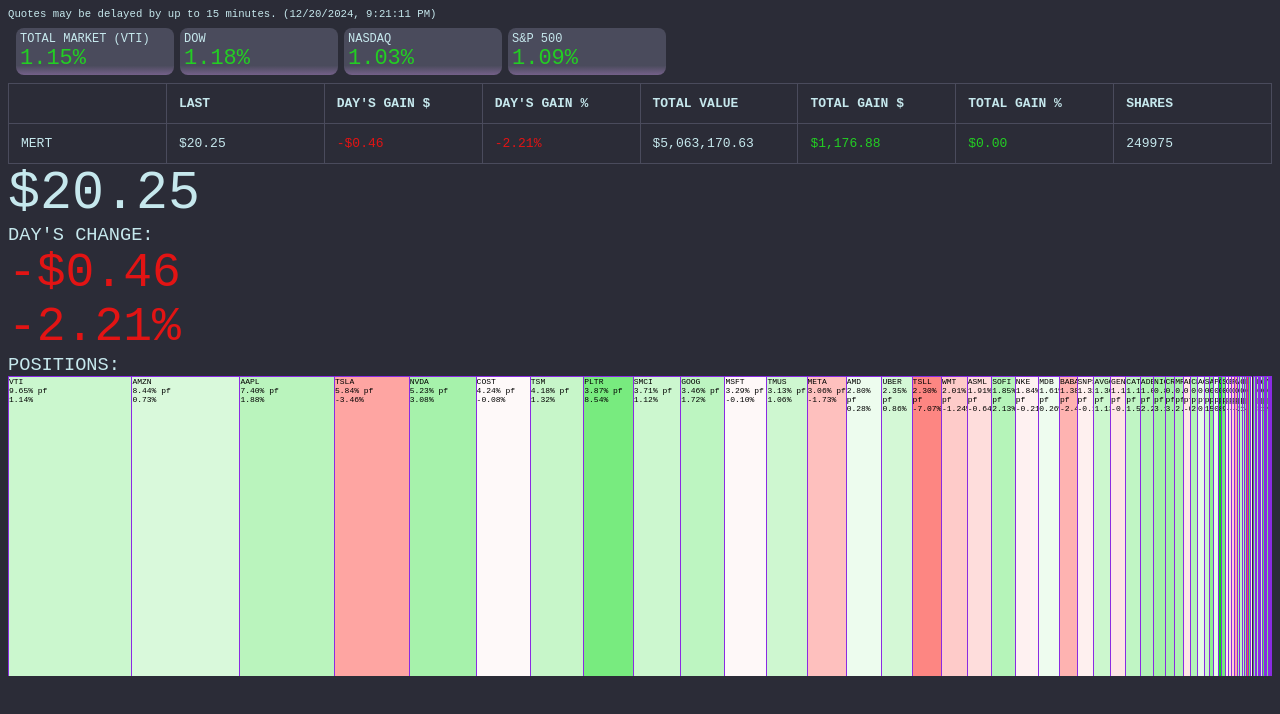
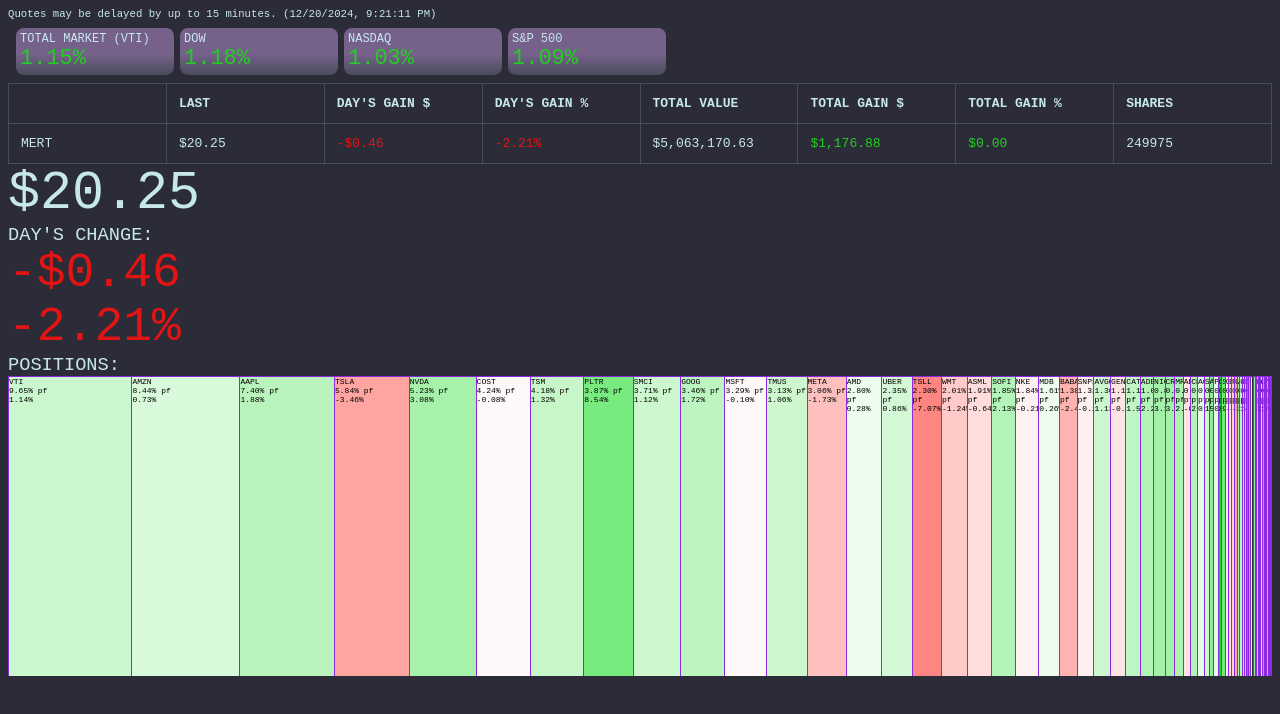
Before and after one commit to m-akinc/stockview, a plain HTML site: page docs/index.html in a window 1280 px wide. Drawn offline with Linux system fonts and the light colour scheme.

Commit message:
color tweak

```diff
--- a/docs/styles.css
+++ b/docs/styles.css
@@ -15,7 +15,7 @@
 }
 
 .quote-card {
-    background: linear-gradient(#4a4b5c 80%, #75618a);
+    background: linear-gradient(#75618a 56%, #4a4b5c);
     border-radius: 8px;
     padding: 4px;
     width: 150px;
```
